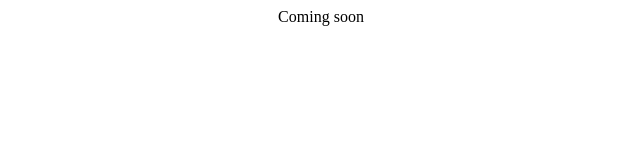
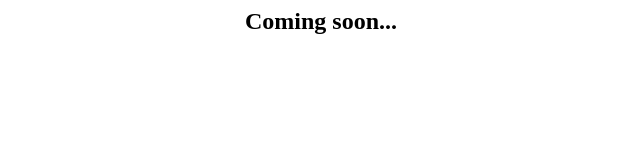
Before and after one commit to alynnlp/alynnlp.github.io, a plain HTML site: page index.html in a window 1280 px wide. Shown: the whole page, without its empty margins (319-959 px from the left). Drawn offline with Linux system fonts and the light colour scheme.

Commit message:
changed font

```diff
--- a/index.html
+++ b/index.html
@@ -1 +1 @@
-<center> Coming soon </center>
+<center><h2>Coming soon...</h2></center>
```
